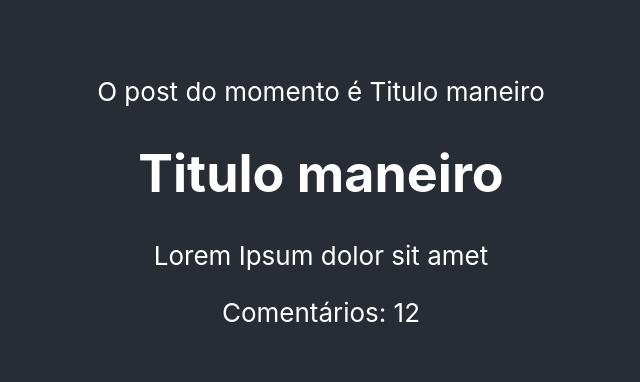
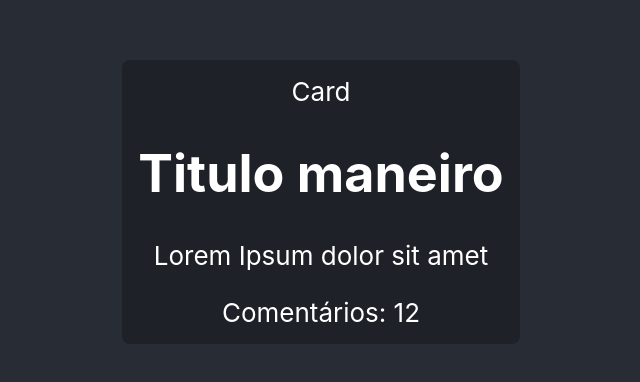
Before and after one commit to tatoap/especialista_react_project, a React (Create React App) app: page / in a window 1280 px wide. Shown: the part 198-580 px from the top of the page, without its empty margins (319-959 px from the left). Built offline with nearby package versions, Linux system fonts and the light colour scheme.

Commit message:
Encapsulando componentes com props.children

```diff
--- a/src/App.tsx
+++ b/src/App.tsx
@@ -1,7 +1,7 @@
 import { useState } from 'react';
 import './App.css';
+import Card from './components/Card';
 import Post from './components/Post';
-import Sidebar from './components/Sidebar';
 
 function App() {
   const [post] = useState({
@@ -12,8 +12,9 @@
   return (
     <div className="App">
       <header className="App-header">
-        <Sidebar post = {post} />
-        <Post post = {post} totalComents = {12} />
+        <Card title='Card'>
+          <Post post = {post} totalComents = {12} />
+        </Card>
       </header>
     </div>
   );
--- /dev/null
+++ b/src/components/Card.tsx
@@ -0,0 +1,16 @@
+import { PropsWithChildren } from "react"
+
+type CardProps = PropsWithChildren<{
+    title: string
+}>
+
+export default function Card (props: CardProps) {
+    return <div style={{
+        background: 'rgba(0,0,0,.25)',
+        borderRadius: 8,
+        padding: 16
+    }} >
+        <div>{ props.title }</div>
+        { props.children }
+    </div>
+}
```
